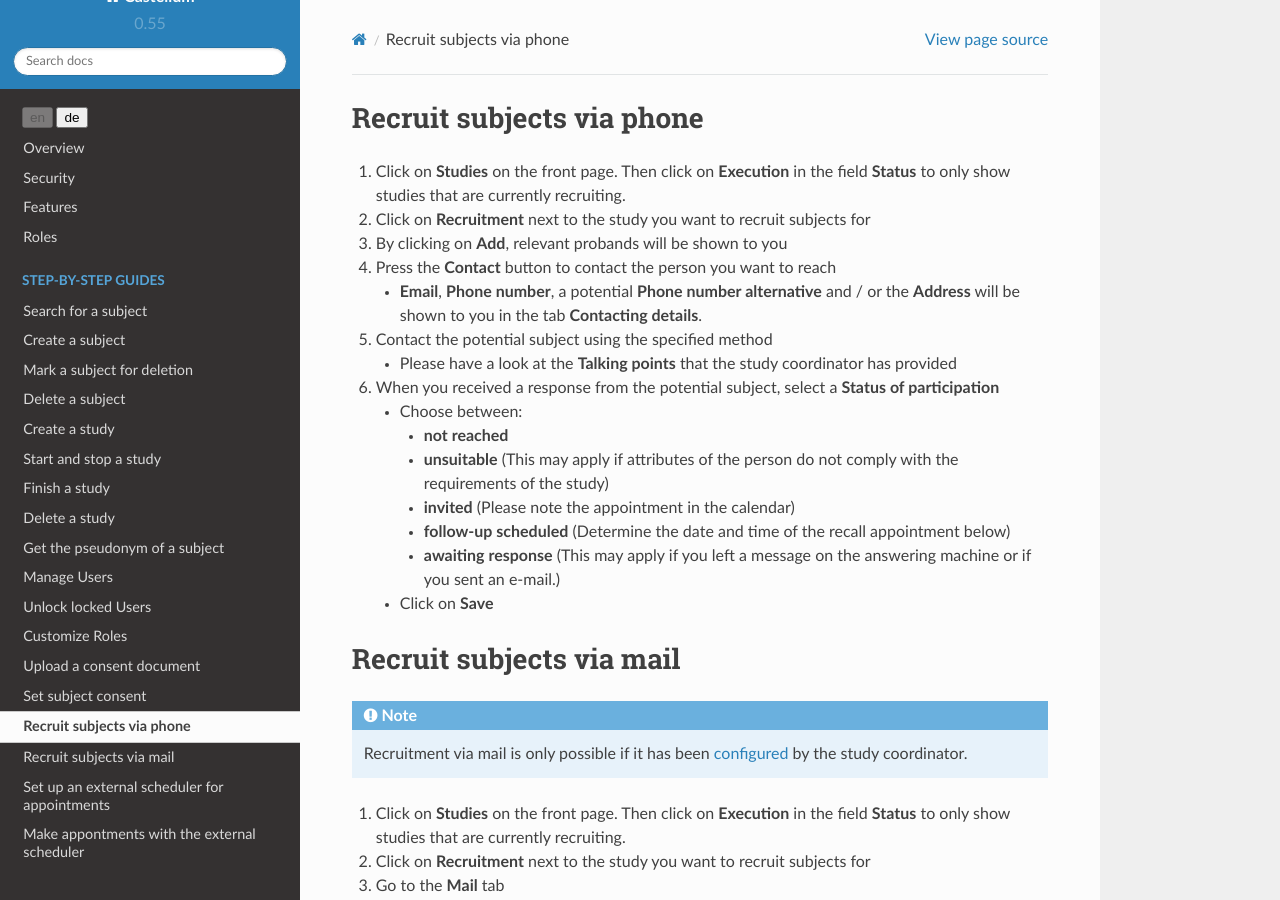
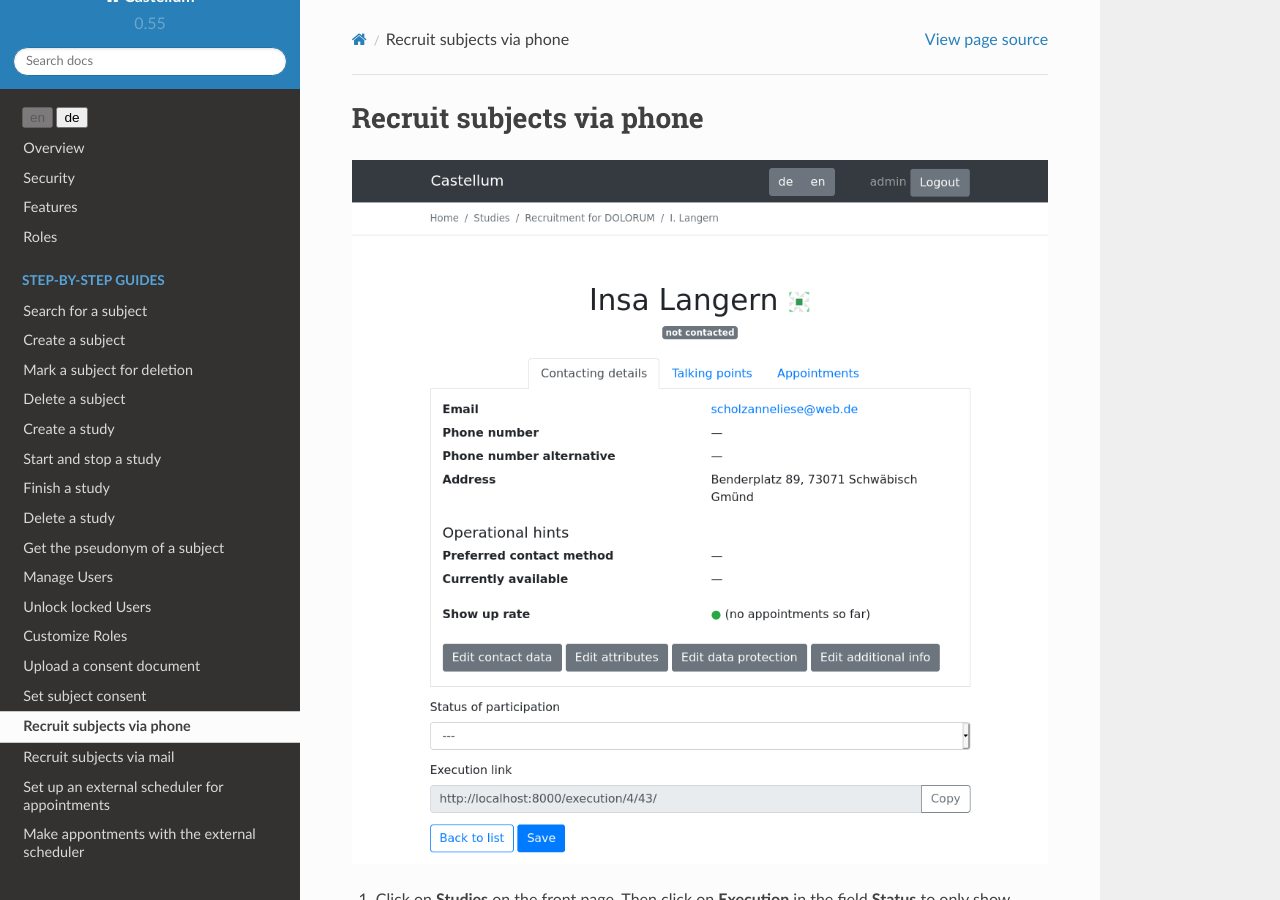
Before and after one commit to DouglasNeuroInformatics/castellum, a Sphinx documentation site: the page built from source/guides/recruitment.rst, in a window 1280 px wide and 900 px high. Built offline with Sphinx 7.4.7 and the Read the Docs theme 2.0.0, drawn with Linux system fonts in a browser that asks for light colours.

Commit message:
add recruitment screenshot

```diff
--- a/source/guides/recruitment.rst
+++ b/source/guides/recruitment.rst
@@ -2,6 +2,8 @@
 
 Recruit subjects via phone
 ==========================
+
+.. figure:: /_images/recruitment-contact.png
 
 1.  Click on **Studies** on the front page. Then click on **Execution** in the
     field **Status** to only show studies that are currently recruiting.
```
Also changed, not shown: source/_images/recruitment-contact.png (added).
